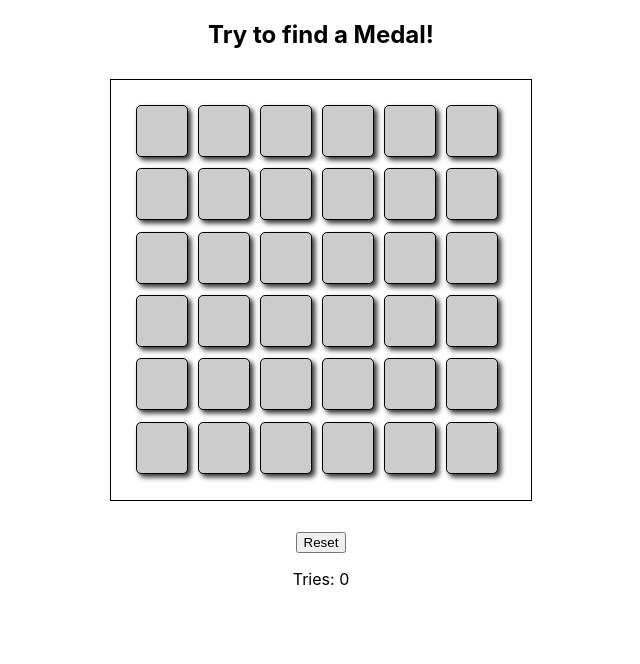
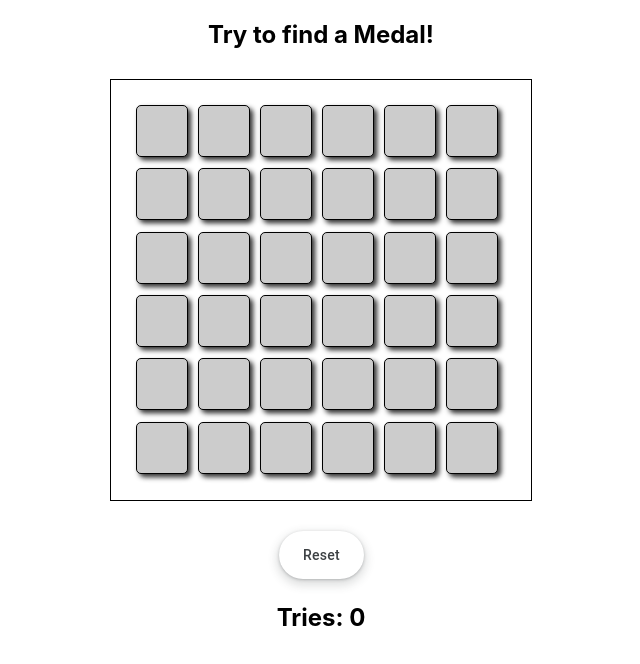
Before and after one commit to Chyngyz-Isakov/homework-54-minesweeper, a React (Create React App) app: page / in a window 1280 px wide. Shown: the top 664 px of the page, without its empty margins (319-959 px from the left). Built offline with nearby package versions, Linux system fonts and the light colour scheme.

Commit message:
Add component resetButton

```diff
--- a/src/App.css
+++ b/src/App.css
@@ -42,3 +42,78 @@
     background-repeat: no-repeat;
     border: 1px solid darkgreen;
 }
+
+
+.reset-btn {
+    align-items: center;
+    appearance: none;
+    background-color: #fff;
+    border-radius: 24px;
+    border-style: none;
+    box-shadow: rgba(0, 0, 0, .2) 0 3px 5px -1px, rgba(0, 0, 0, .14) 0 6px 10px 0, rgba(0, 0, 0, .12) 0 1px 18px 0;
+    box-sizing: border-box;
+    color: #3c4043;
+    cursor: pointer;
+    display: inline-flex;
+    fill: currentcolor;
+    font-family: "Google Sans", Roboto, Arial, sans-serif;
+    font-size: 14px;
+    font-weight: 500;
+    height: 48px;
+    justify-content: center;
+    letter-spacing: .25px;
+    line-height: normal;
+    max-width: 100%;
+    overflow: visible;
+    padding: 2px 24px;
+    position: relative;
+    text-align: center;
+    text-transform: none;
+    transition: box-shadow 280ms cubic-bezier(.4, 0, .2, 1), opacity 15ms linear 30ms, transform 270ms cubic-bezier(0, 0, .2, 1) 0ms;
+    user-select: none;
+    -webkit-user-select: none;
+    touch-action: manipulation;
+    width: auto;
+    will-change: transform, opacity;
+    z-index: 0;
+}
+
+.reset-btn:hover {
+    background: #F6F9FE;
+    color: #174ea6;
+}
+
+.reset-btn:active {
+    box-shadow: 0 4px 4px 0 rgb(60 64 67 / 30%), 0 8px 12px 6px rgb(60 64 67 / 15%);
+    outline: none;
+}
+
+.reset-btn:focus {
+    outline: none;
+    border: 2px solid #4285f4;
+}
+
+.reset-btn:not(:disabled) {
+    box-shadow: rgba(60, 64, 67, .3) 0 1px 3px 0, rgba(60, 64, 67, .15) 0 4px 8px 3px;
+}
+
+.reset-btn:not(:disabled):hover {
+    box-shadow: rgba(60, 64, 67, .3) 0 2px 3px 0, rgba(60, 64, 67, .15) 0 6px 10px 4px;
+}
+
+.reset-btn:not(:disabled):focus {
+    box-shadow: rgba(60, 64, 67, .3) 0 1px 3px 0, rgba(60, 64, 67, .15) 0 4px 8px 3px;
+}
+
+.reset-btn:not(:disabled):active {
+    box-shadow: rgba(60, 64, 67, .3) 0 4px 4px 0, rgba(60, 64, 67, .15) 0 8px 12px 6px;
+}
+
+.reset-btn:disabled {
+    box-shadow: rgba(60, 64, 67, .3) 0 1px 3px 0, rgba(60, 64, 67, .15) 0 4px 8px 3px;
+}
+
+.tries-counts{
+    font-size: 24px;
+    font-weight: bold;
+}
--- a/src/App.tsx
+++ b/src/App.tsx
@@ -2,6 +2,7 @@
 import './App.css';
 import GameBox from "./components/GameBox/GameBox";
 import {Sell} from "./components/types";
+import ResetButton from "./components/ResetButton/ResetButton";
 
 
 const App = () => {
@@ -59,8 +60,8 @@
                     />
                 ))}
             </div>
-            <button onClick={reset}>Reset</button>
-            <p>Tries: {tries}</p>
+            <ResetButton reset={reset}/>
+            <p className='tries-counts'>Tries: {tries}</p>
         </div>
     );
 }
--- a/src/components/GameBox/GameBox.tsx
+++ b/src/components/GameBox/GameBox.tsx
@@ -14,7 +14,7 @@
     if (clicked) {
         boxClasses.push('Box-clicked');
     }
-    if (clicked && hasItem){
+    if (clicked && hasItem) {
         boxClasses.push('Box-clicked-find');
 
     }
--- /dev/null
+++ b/src/components/ResetButton/ResetButton.tsx
@@ -0,0 +1,11 @@
+import React, {MouseEventHandler} from 'react';
+
+interface IProps {
+    reset:MouseEventHandler;
+}
+
+const ResetButton:React.FC<IProps> = ({reset}) => <button className='reset-btn' onClick={reset}>Reset</button>;
+
+
+
+export default ResetButton;
```
Lines whose indentation alone changed are shown as unchanged.
